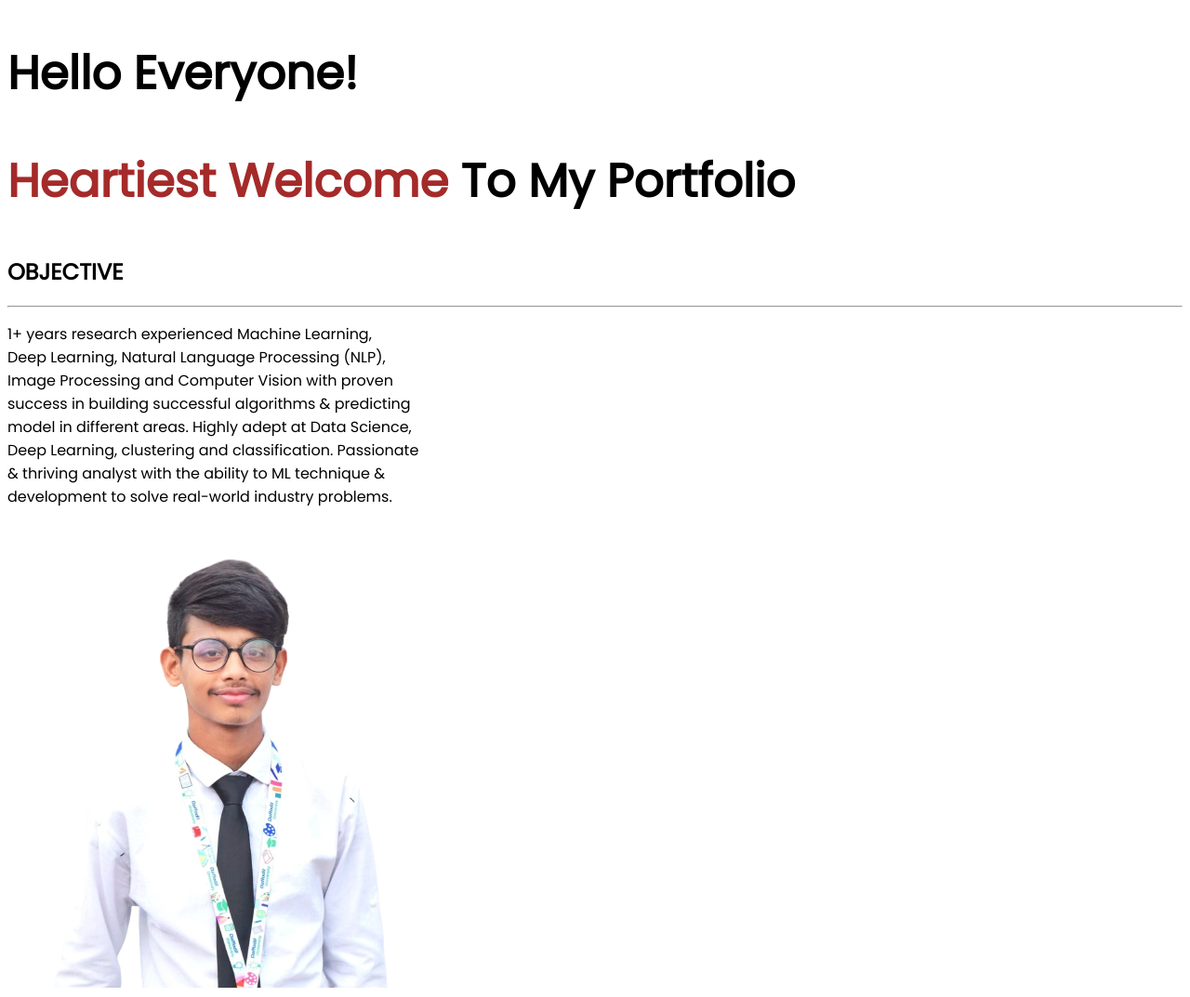
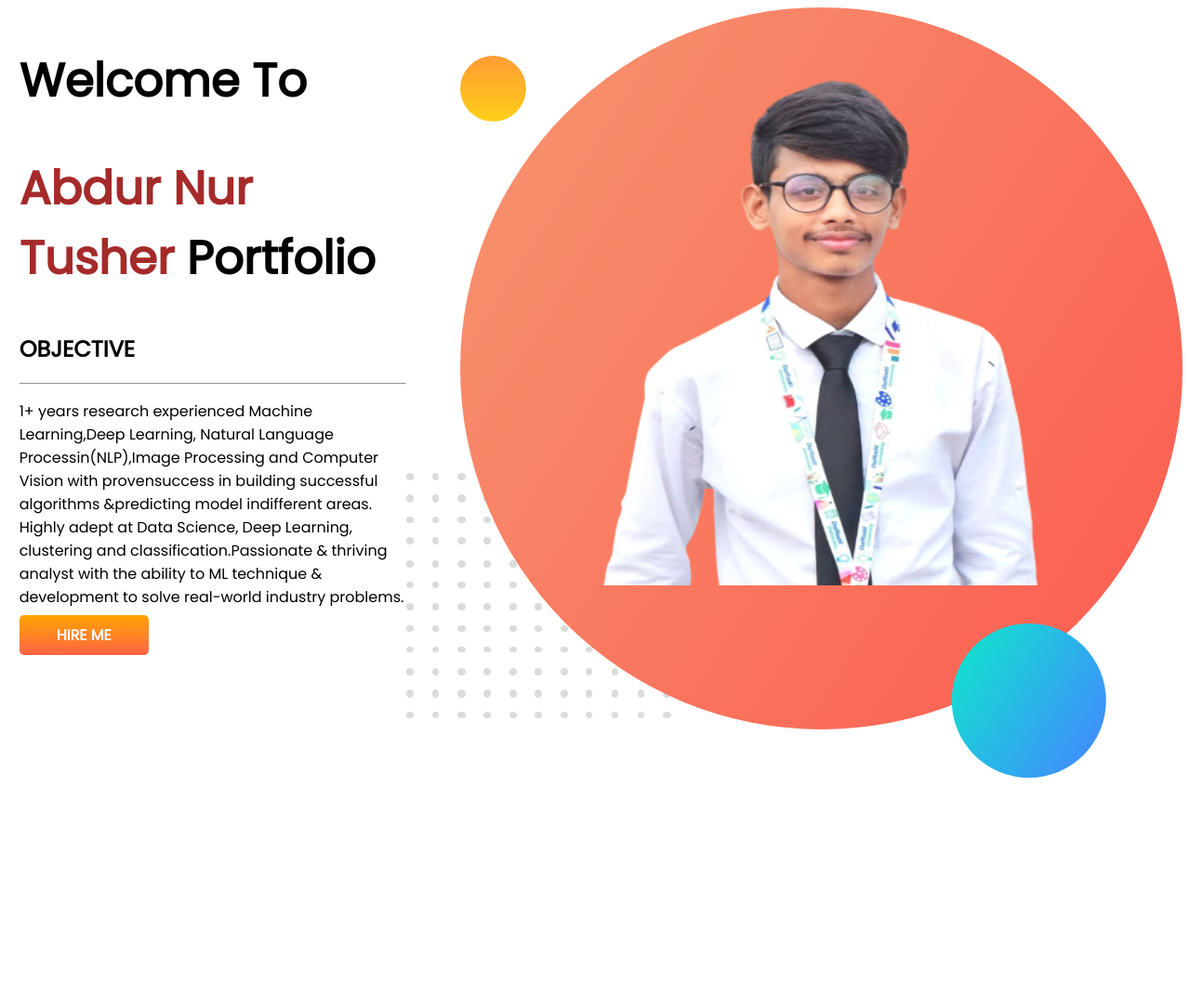
Before and after one commit to tusher-202/developer-portfolio, a plain HTML site: page index.html in a window 1280 px wide. Shown: the whole page at 93% size. After the commit the page ends 845 px from the top, so only its background shows below. Drawn offline with Linux system fonts and the light colour scheme.

Commit message:
MY FIRST WEBSITE-PORTFOLIO

```diff
--- a/index.html
+++ b/index.html
@@ -14,23 +14,18 @@
 
 <body>
     <section>
-        <h1>Hello Everyone!</h1>
-        <h1><span class="brown">Heartiest Welcome</span> To My Portfolio</h1>
-        <div>
+        <div class="half-width">
+        <h1>Welcome To</h1>
+        <h1><span class="brown">Abdur Nur Tusher</span> Portfolio</h1>
+
             <h2>OBJECTIVE </h2>
             <hr>
-            <p>1+ years research experienced Machine Learning,<br>
-                Deep Learning, Natural Language Processing (NLP),<br>
-                Image Processing and Computer Vision with proven <br>
-                success in building successful algorithms & predicting <br>
-                model in different areas. Highly adept at Data Science,<br>
-                Deep Learning, clustering and classification. Passionate <br>
-                & thriving analyst with the ability to ML technique & <br>
-                development to solve real-world industry problems. <br>
-            </p>
+            <p>1+ years research experienced Machine Learning,Deep Learning, Natural Language Processin(NLP),Image Processing and Computer Vision with provensuccess in building successful algorithms &predicting model indifferent areas. Highly adept at Data Science, Deep Learning, clustering and classification.Passionate & thriving analyst with the ability to ML technique & development to solve real-world industry problems.</p>
+            <a class="link-button" target="_blank" href="https://www.linkedin.com/in/abdur-nur-tusher-3713521b7/">HIRE ME</a>
         </div>
-        <div>
-            <img src="images/tusher_2-bg.png" alt="">
+        </div class="half-width">
+
+            <img src="images/tusher-bg 2.png" alt="">
         </div>
     </section>
 </body>
--- a/style.css
+++ b/style.css
@@ -1,9 +1,31 @@
-body{
+body {
     font-family: 'Poppins', sans-serif;
 }
-h1{
+
+h1 {
     font-size: 50px;
 }
-.brown{
+
+.brown {
     color: brown;
 }
+
+section {
+    display: flex;
+}
+
+.half-width {
+    width: 50%;
+    padding-left: 1%;
+}
+.half-width img {
+    width: 40%;
+}
+.link-button {
+    text-decoration: none;
+    background-image: linear-gradient(orange, tomato);
+    padding: 10px 40px;
+    border-radius: 5px;
+    color: white;
+    font-weight: 700;
+}
```
